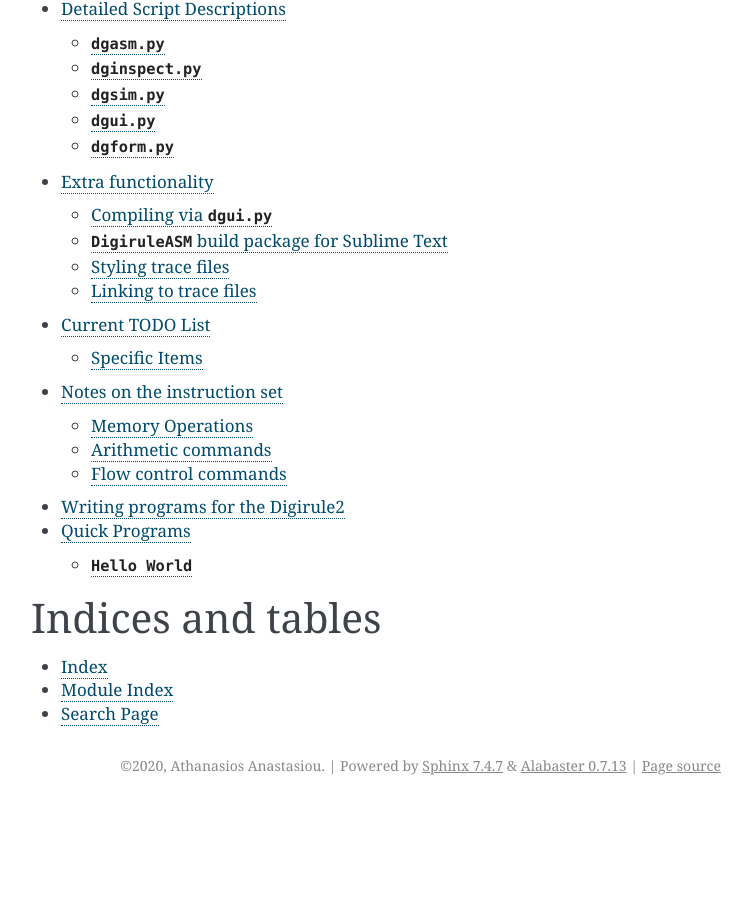
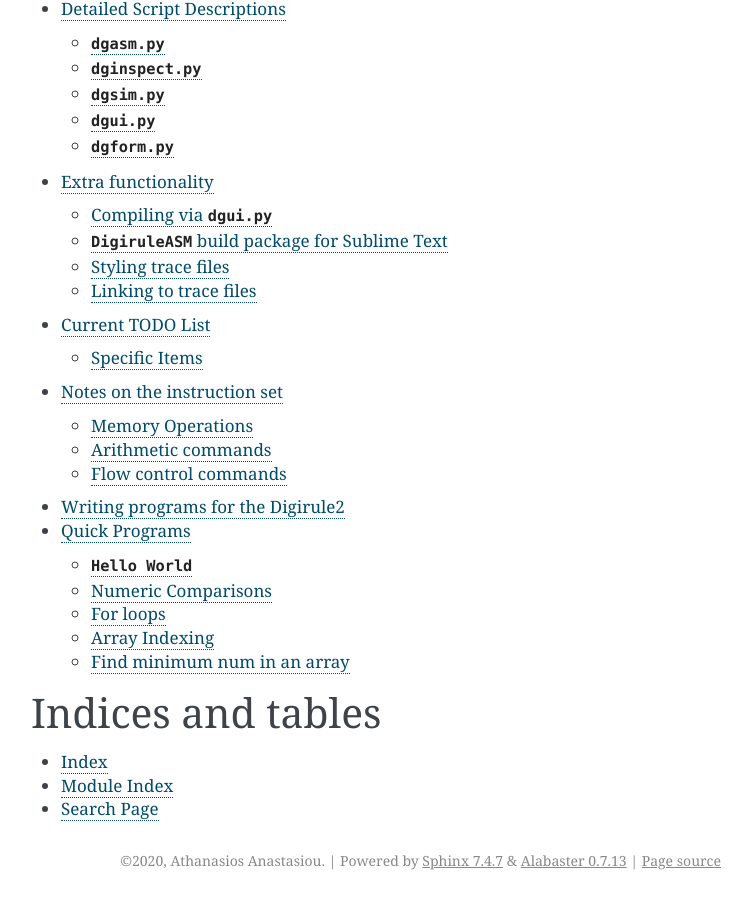
Before and after one commit to aanastasiou/dgtools, a Sphinx documentation site: the page built from doc/source/index.rst, in a window 1280 px wide and 900 px high, scrolled down 1232 px. Shown: the whole window, without its empty margins (389-1141 px from the left). Built offline with Sphinx 7.4.7, drawn with Linux system fonts in a browser that asks for light colours; before the commit the page ends 2037 px from its top, so only the background shows below that; some of the changed lines change nothing that is shown.

Commit message:
More snippets added

```diff
--- a/doc/source/quick_progs.rst
+++ b/doc/source/quick_progs.rst
@@ -7,6 +7,48 @@ Tweetable ``dgasm`` code demonstrations.
 ``Hello World``
 ---------------
 
-.. literalinclude:: ../../data/quickprogs/hellosum.dsf
+.. literalinclude:: ../../data/quickprogs/hellosum/hellosum.dsf
     :language: DigiruleASM
     :linenos:
+
+
+Numeric Comparisons
+-------------------
+
+Have you ever wondered what comparison operators resolve to? Comparisons are
+resolved to humble subtractions if a-b==0 the numbers are equal, a-b<0 means
+that a<b. <= and >= are cascaded logical ORs of the individual operations.
+
+.. literalinclude:: ../../data/quickprogs/compop/compop.dsf
+    :language: DigiruleASM
+    :linenos:
+
+
+For loops
+---------
+
+Here is how ASM pieces together a for-loop: It's a counter followed by a numeric comparison.
+
+.. literalinclude:: ../../data/quickprogs/forloop/forloop.dsf
+    :language: DigiruleASM
+    :linenos:
+
+
+Array Indexing
+--------------
+
+Here is how ASM pieces together a for-loop: It's a counter followed by a numeric comparison.
+
+.. literalinclude:: ../../data/quickprogs/arrayindexing/arrayindexing.dsf
+    :language: DigiruleASM
+    :linenos:
+
+
+Find minimum num in an array
+----------------------------
+
+Here is how ASM pieces together a for-loop: It's a counter followed by a numeric comparison.
+
+.. literalinclude:: ../../data/quickprogs/findmin/findmin.dsf
+    :language: DigiruleASM
+    :linenos:
```
Also changed, not shown: 10 other files.
